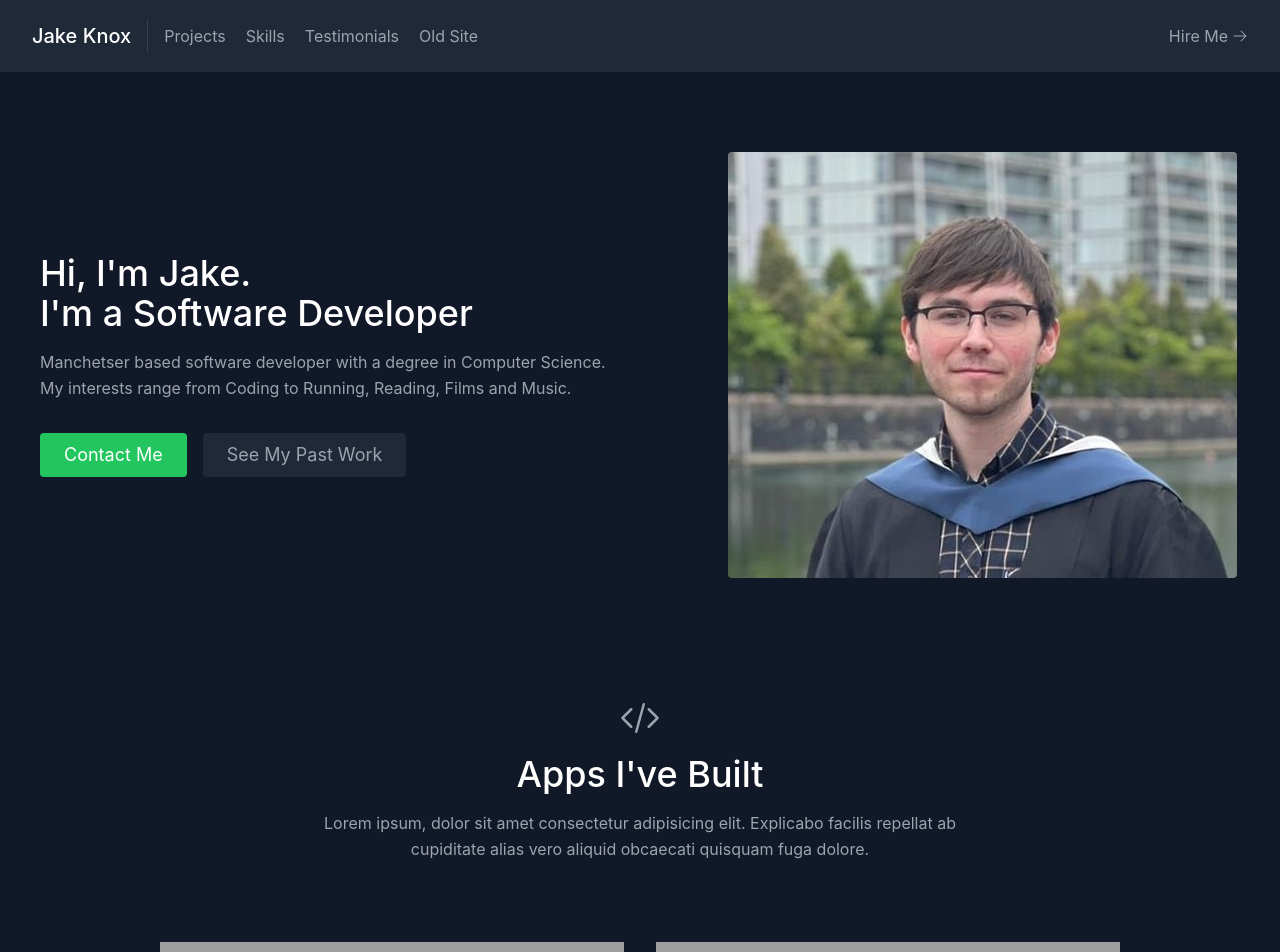
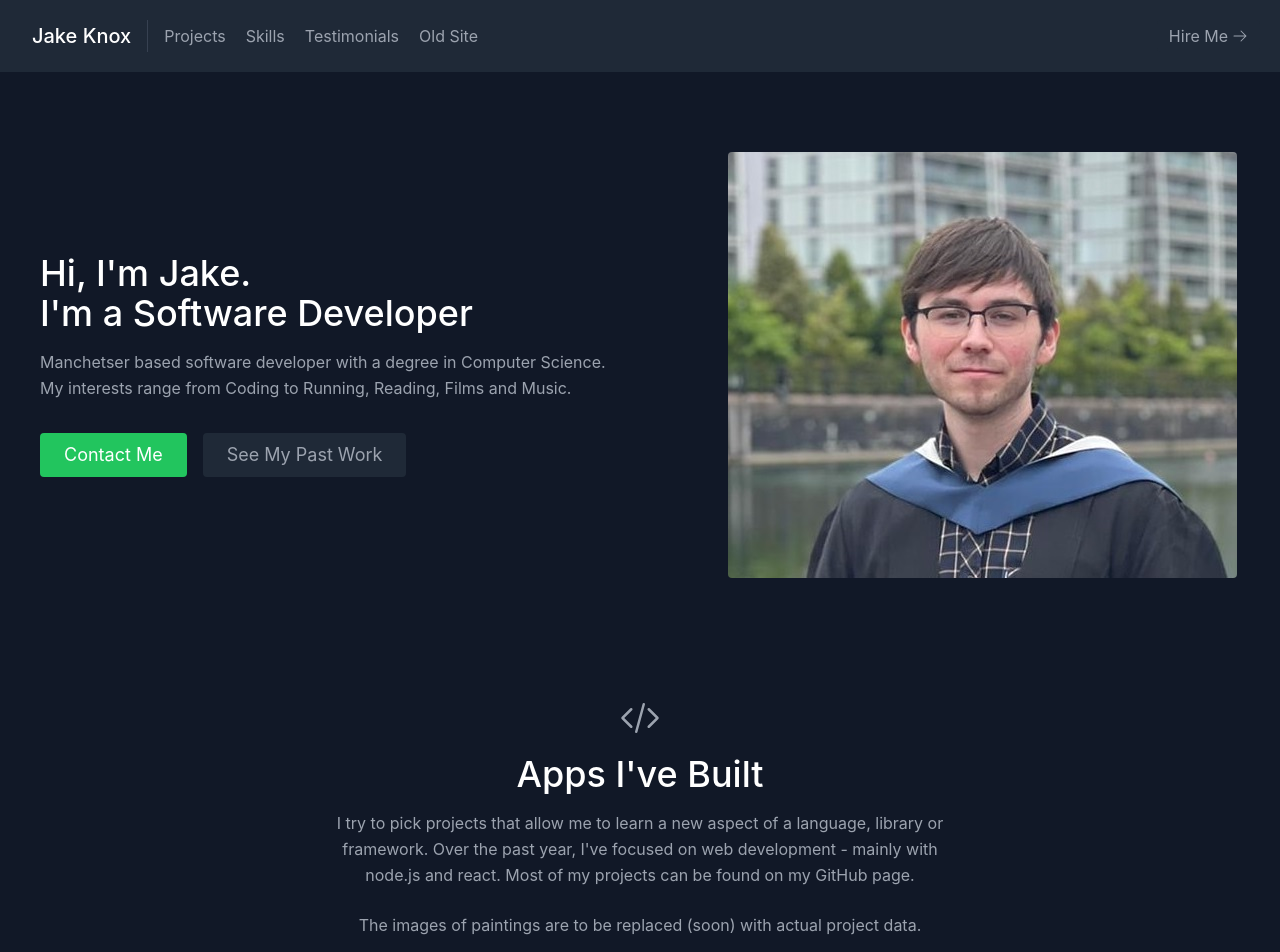
Before and after one commit to Jake-Knox/react-portfolio, a React (Create React App) app: page / in a window 1280 px wide. Shown: the top 952 px of the page. Built offline with nearby package versions, Linux system fonts and the light colour scheme; grey boxes are pictures that could not be loaded.

Commit message:
small work

```diff
--- a/src/components/Contact.js
+++ b/src/components/Contact.js
@@ -6,6 +6,7 @@ export default function Contact() {
     return (
         <section id="contact" className='relative'>
             <div className='container px-5 py-10 mx-auto flex sm:flex-nowrap flex-wrap'>
+
                 <div className='lg:mx-auto md:w-2/3 bg-gray-900 rounded-lg overflow-hidden sm:mr-10 p-10 flex items-end justify-start relative'>
                     <iframe
                         width="100%"
--- a/src/components/Footer.js
+++ b/src/components/Footer.js
@@ -16,7 +16,7 @@ export default function Footer() {
                         <a
                             href="https://www.linkedin.com/in/jake-knox/"
                             target="blank"
-                            className="inline-flex flex justify-between text-white text-lg text-center px-0 py-0 bg-gray-700 border-4 border-gray-700 rounded-lg mx-4">
+                            className="inline-flex flex justify-between text-white text-lg text-center px-0 py-0 bg-gray-900 border-4 border-gray-900 rounded-lg mx-4">
                             <img
                                 src="./linkedinIco.png"
 
@@ -33,7 +33,7 @@ export default function Footer() {
                         <a
                             href="https://github.com/Jake-Knox"
                             target="blank"
-                            className="inline-flex flex justify-between text-white text-lg text-center px-0 py-0 bg-gray-700 border-4 border-gray-700 rounded-lg mx-4 ">
+                            className="inline-flex flex justify-between text-white text-lg text-center px-0 py-0 bg-gray-900 border-4 border-gray-900 rounded-lg mx-4 ">
                             <img
                                 src="./githubIco.png"
                                 className="py-1 px-1"
--- a/src/components/Projects.js
+++ b/src/components/Projects.js
@@ -11,9 +11,11 @@ export default function Projects() {
                         Apps I've Built
                     </h1>
                     <p className='lg:w-2/3 mx-auto leading-relaxed text-base'>
-                        Lorem ipsum, dolor sit amet consectetur adipisicing elit. Explicabo
-                        facilis repellat ab cupiditate alias vero aliquid obcaecati quisquam
-                        fuga dolore.
+                        I try to pick projects that allow me to learn a new aspect of a language, library or framework. Over the past year, I've focused on web development - mainly with node.js and react. Most of my projects can be found on my GitHub page.
+                    </p>
+                    <br />
+                    <p className='lg:w-2/3 mx-auto leading-relaxed text-base'>
+                        The images of paintings are to be replaced (soon) with actual project data.
                     </p>
                 </div>
                 <div className='flex flex-wrap -m-4'>
--- a/src/components/Skills.js
+++ b/src/components/Skills.js
@@ -11,7 +11,9 @@ export default function Skills() {
                         Skills &amp; Technologies
                     </h1>
                     <p className="text-base leading-relaxed xl:w-2/4 lg:w-3/4 mx-auto">
-                        I am always looking for ways to improve my skills as well as experiment with new languages.
+                        I am always looking for ways to improve my skills as well as experiment with new
+                        languages.
+
                     </p>
                 </div>
                 <div className="flex flex-wrap lg:w-4/5 sm:mx-auto sm:mb-2 -mx-2">
```
